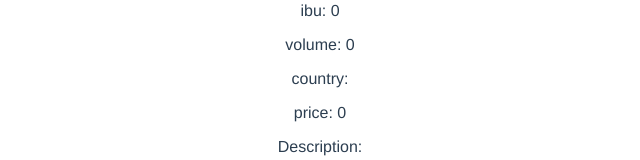
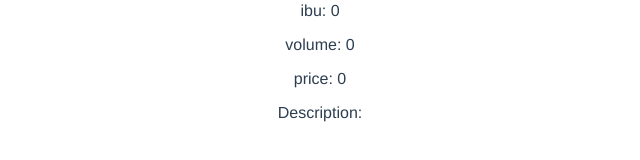
Before and after one commit to seancanning37/glo-2005-project-h20, a Vue app in the folder frontend/: page /beers/1 in a window 1280 px wide. Shown: the part 214-374 px from the top of the page, without its empty margins (320-960 px from the left). Built offline with nearby package versions, Linux system fonts and the light colour scheme; no server answers; the HTML template or start-up script is replaced by a standard one.

Commit message:
removed beer_country, since brands already contain this information

```diff
--- a/frontend/src/views/Beer.vue
+++ b/frontend/src/views/Beer.vue
@@ -9,7 +9,6 @@
     <p>abv: {{ this.beer.abv }}</p>
     <p>ibu: {{ this.beer.ibu }}</p>
     <p>volume: {{ this.beer.volume }}</p>
-    <p>country: {{ this.beer.country }}</p>
     <p>price: {{ this.beer.price }}</p>
     <p>Description: {{ this.beer.description }}</p>
   </div>
@@ -28,7 +27,6 @@ export default {
       abv: 0.0,
       ibu: 0,
       volume: 0,
-      country: "",
       price: 0.0,
       description: ""
     }
```
